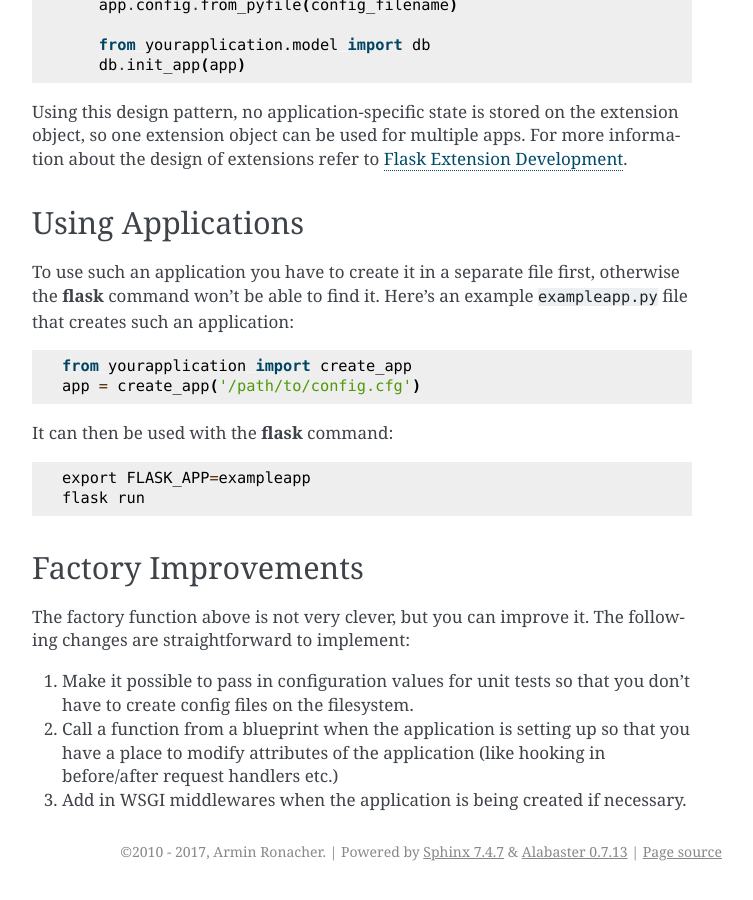
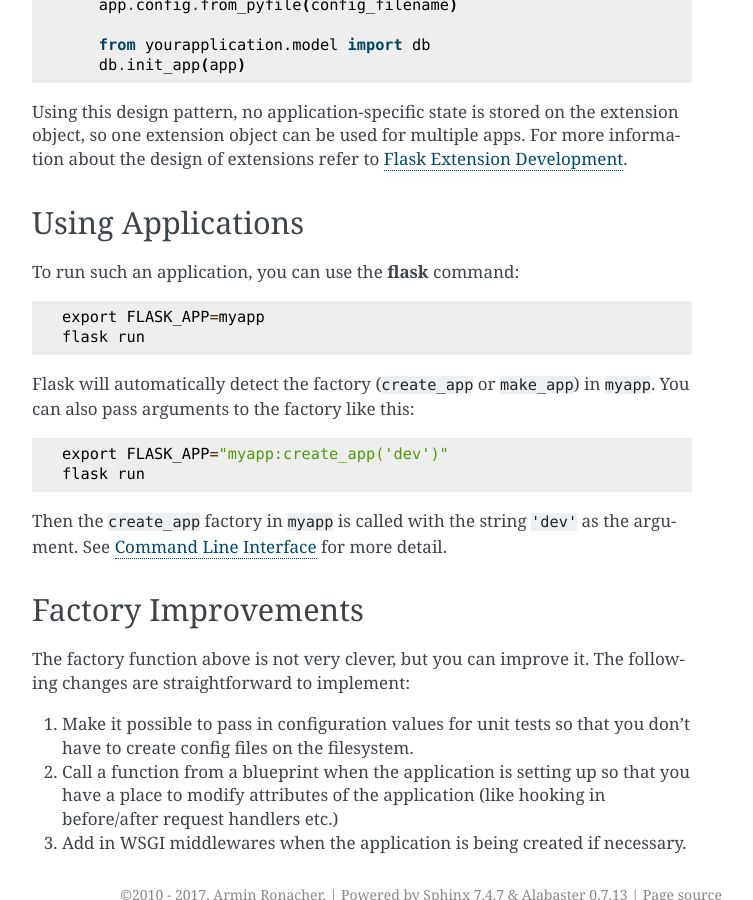
Before and after one commit to th37rose/ava_backend, a Sphinx documentation site: the page built from docs/patterns/appfactories.rst, in a window 1280 px wide and 900 px high, scrolled down 1703 px. Shown: the whole window, without its empty margins (388-1141 px from the left). Built offline with Sphinx 7.4.7, drawn with Linux system fonts in a browser that asks for light colours.

Commit message:
Docs: Update CLI for factory pattern

```diff
--- a/docs/patterns/appfactories.rst
+++ b/docs/patterns/appfactories.rst
@@ -89,17 +89,19 @@ For more information about the design of extensions refer to :doc:`/extensiondev
 Using Applications
 ------------------
 
-To use such an application you have to create it in a separate file first,
-otherwise the :command:`flask` command won't be able to find it. Here's an
-example :file:`exampleapp.py` file that creates such an application::
+To run such an application, you can use the :command:`flask` command::
 
-    from yourapplication import create_app
-    app = create_app('/path/to/config.cfg')
+    export FLASK_APP=myapp
+    flask run
 
-It can then be used with the :command:`flask` command::
+Flask will automatically detect the factory (``create_app`` or ``make_app``)
+in ``myapp``. You can also pass arguments to the factory like this::
 
-    export FLASK_APP=exampleapp
+    export FLASK_APP="myapp:create_app('dev')"
     flask run
+
+Then the ``create_app`` factory in ``myapp`` is called with the string
+``'dev'`` as the argument. See :doc:`/cli` for more detail.
 
 Factory Improvements
 --------------------
```
